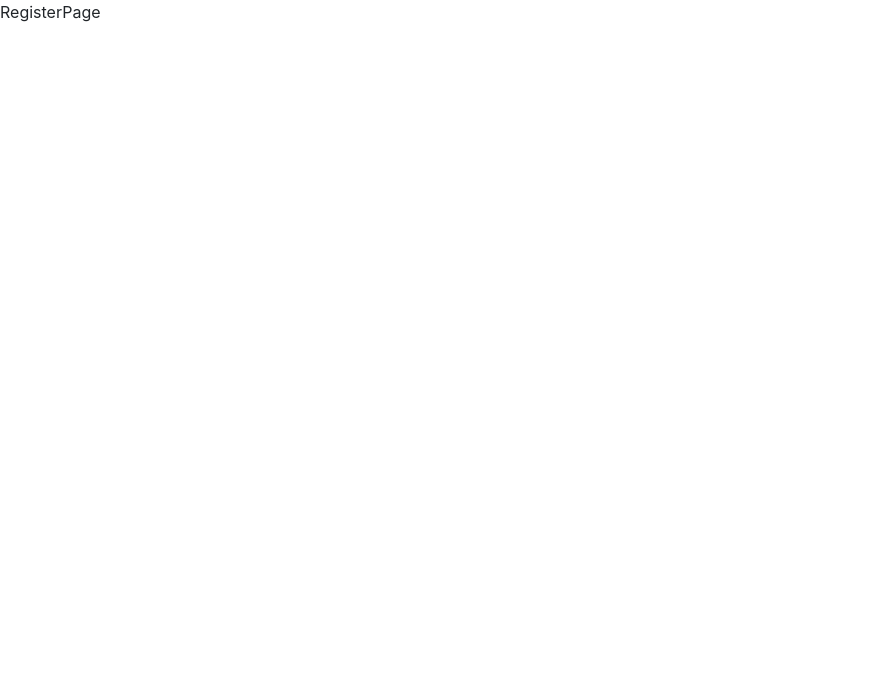
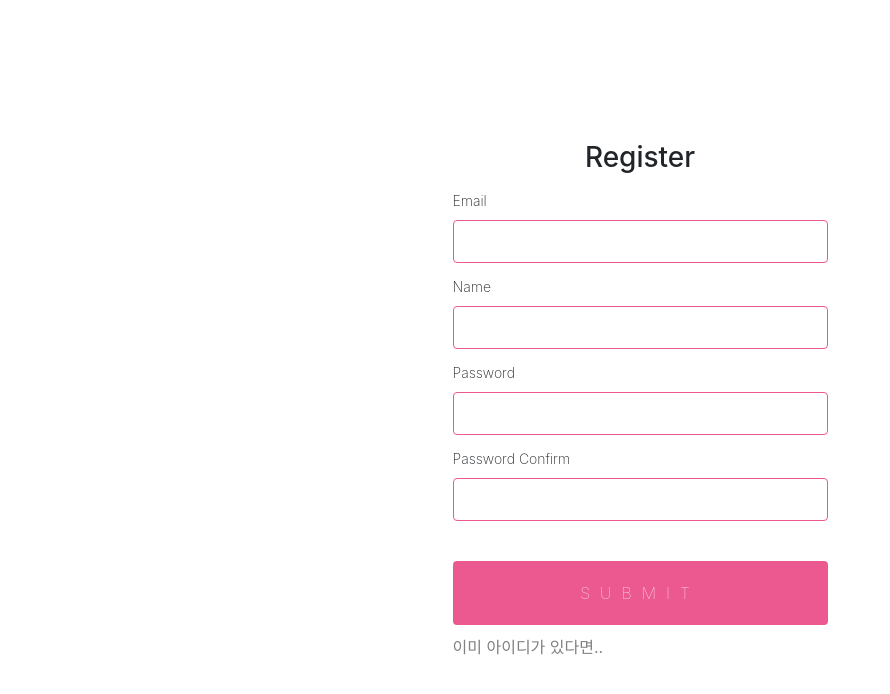
Before and after one commit to wonhopark89-dev/react-firebase-chat-app, a React (Create React App) app: page /register in a window 1280 px wide. Shown: the top 694 px of the page, without its empty margins (0-890 px from the left). Built offline with nearby package versions, Linux system fonts and the light colour scheme.

Commit message:
Add RegisterPage UI

```diff
--- a/package.json
+++ b/package.json
@@ -11,6 +11,7 @@
     "react": "^17.0.1",
     "react-bootstrap": "^1.5.1",
     "react-dom": "^17.0.1",
+    "react-hook-form": "^6.15.4",
     "react-icons": "^4.2.0",
     "react-redux": "^7.2.2",
     "react-router-dom": "^5.2.0",
--- a/src/components/RegisterPage/RegisterPage.js
+++ b/src/components/RegisterPage/RegisterPage.js
@@ -1,7 +1,29 @@
 import React from 'react';
+import { Link } from 'react-router-dom';
 
 function RegisterPage() {
-  return <div>RegisterPage</div>;
+  return (
+    <div className={'auth-wrapper'}>
+      <div style={{ textAlign: 'center' }}>
+        <h3>Register</h3>
+      </div>
+      <form>
+        <label>Email</label>
+        <input name="email" type="email" />
+        <label>Name</label>
+        <input name="name" />
+        <label>Password</label>
+        <input name="password" type="password" />
+        <label>Password Confirm</label>
+        <input name="password_confirm" type="password" />
+
+        <input type="submit" />
+        <Link style={{ color: 'gray', textDecoration: 'none' }} to="login">
+          이미 아이디가 있다면..
+        </Link>
+      </form>
+    </div>
+  );
 }
 
 export default RegisterPage;
--- a/src/index.css
+++ b/src/index.css
@@ -1,13 +1,127 @@
 body {
-  margin: 0;
-  font-family: -apple-system, BlinkMacSystemFont, 'Segoe UI', 'Roboto', 'Oxygen',
-    'Ubuntu', 'Cantarell', 'Fira Sans', 'Droid Sans', 'Helvetica Neue',
-    sans-serif;
-  -webkit-font-smoothing: antialiased;
-  -moz-osx-font-smoothing: grayscale;
+  background: #0e101c;
+  font-family: -apple-system, BlinkMacSystemFont, 'Segoe UI', 'Roboto', 'Oxygen', 'Ubuntu', 'Cantarell', 'Fira Sans',
+    'Droid Sans', 'Helvetica Neue', sans-serif;
 }
 
-code {
-  font-family: source-code-pro, Menlo, Monaco, Consolas, 'Courier New',
-    monospace;
+.auth-wrapper {
+  display: flex;
+  flex-direction: column;
+  min-height: 100vh;
+  justify-content: center;
 }
+
+.auth-wrapper form {
+  width: 375px;
+  margin: 0 auto;
+}
+
+.auth-wrapper h1 {
+  font-weight: 100;
+  color: white;
+  text-align: center;
+  padding-bottom: 10px;
+  border-bottom: 1px solid rgb(79, 98, 148);
+}
+
+.auth-wrapper .form {
+  background: #0e101c;
+  max-width: 400px;
+  margin: 0 auto;
+}
+
+.auth-wrapper p {
+  color: #bf1650;
+}
+
+.auth-wrapper p::before {
+  display: inline;
+  content: '⚠ ';
+}
+
+.auth-wrapper input {
+  display: block;
+  box-sizing: border-box;
+  width: 100%;
+  border-radius: 4px;
+  border: 1px solid #ec5990;
+  padding: 10px 15px;
+  margin-bottom: 10px;
+  font-size: 14px;
+}
+
+.auth-wrapper label {
+  line-height: 2;
+  text-align: left;
+  display: block;
+  margin: 5px 0;
+  font-size: 14px;
+  font-weight: 200;
+}
+
+.auth-wrapper button[type='submit'],
+.auth-wrapper input[type='submit'] {
+  background: #ec5990;
+  color: white;
+  text-transform: uppercase;
+  border: none;
+  margin-top: 40px;
+  padding: 20px;
+  font-size: 16px;
+  font-weight: 100;
+  letter-spacing: 10px;
+}
+
+.auth-wrapper button[type='submit']:hover,
+.auth-wrapper input[type='submit']:hover {
+  background: #bf1650;
+}
+
+.auth-wrapper button[type='submit']:active,
+.auth-wrapper input[type='button']:active,
+.auth-wrapper input[type='submit']:active {
+  transition: 0.3s all;
+  transform: translateY(3px);
+  border: 1px solid transparent;
+  opacity: 0.8;
+}
+
+.auth-wrapper input:disabled {
+  opacity: 0.4;
+}
+
+.auth-wrapper input[type='button']:hover {
+  transition: 0.3s all;
+}
+
+.auth-wrapper button[type='submit'],
+.auth-wrapper input[type='button'],
+.auth-wrapper input[type='submit'] {
+  -webkit-appearance: none;
+}
+
+.auth-wrapper button[type='button'] {
+  display: block;
+  appearance: none;
+  background: #333;
+  color: white;
+  border: none;
+  text-transform: uppercase;
+  padding: 10px 20px;
+  border-radius: 4px;
+}
+
+.auth-wrapper hr {
+  margin-top: 30px;
+}
+
+.auth-wrapper button {
+  display: block;
+  appearance: none;
+  margin-top: 40px;
+  border: 1px solid #333;
+  margin-bottom: 20px;
+  text-transform: uppercase;
+  padding: 10px 20px;
+  border-radius: 4px;
+}
```
Also changed, not shown: 1 other file (tests, documents, lock files or other folders).
